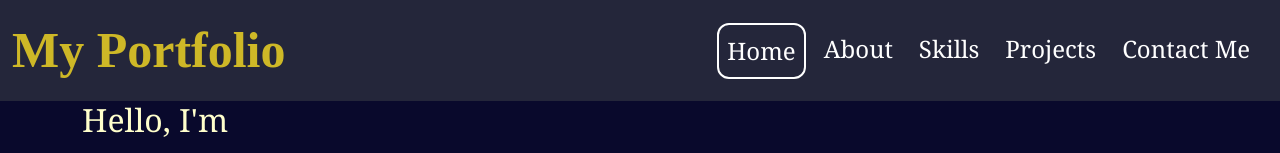
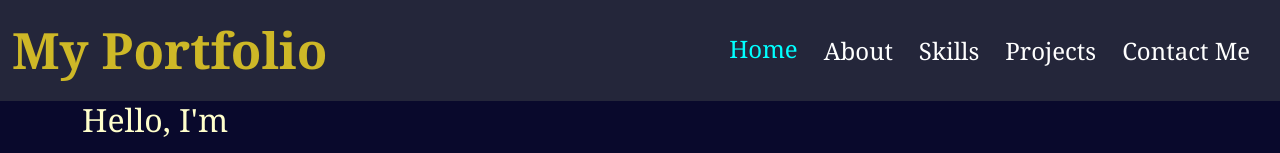
Before and after one commit to shubGupta10/My-Portfolio-, a React (Vite) app: page / in a window 1280 px wide. In both pictures the pointer is over the link "Home". Shown: the top 153 px of the page. Built offline with nearby package versions, Linux system fonts and the light colour scheme.

Commit message:
Minor fixes in design

```diff
--- a/src/Components/Navbar/Navbar.css
+++ b/src/Components/Navbar/Navbar.css
@@ -8,7 +8,7 @@
 
 .navbar-brand{
   font-size: 50px;
-  font-family:'Times New Roman', Times, serif;
+  font-family:Cambria, Cochin, Georgia, Times, 'Times New Roman', serif;
   font-weight: bold;
 }
 
@@ -30,10 +30,9 @@
   }
 
   .navLinksTag:hover {
-    background-color: #474a5b;
-    border-radius: 12px;
-    border: 2px solid wheat;
-    color: white;
+    transform: translateY(-2px);
+    cursor: pointer;
+    color: aqua;
   }
 
   .myportfolioColor{
--- a/src/index.css
+++ b/src/index.css
@@ -6,6 +6,6 @@ body {
     margin: 0;
     padding: 0;
     overflow-y: scroll;
-    font-family:Georgia, 'Times New Roman', Times, serif;
+    font-family:Cambria, Cochin, Georgia, Times, 'Times New Roman', serif;
 
   }
```
